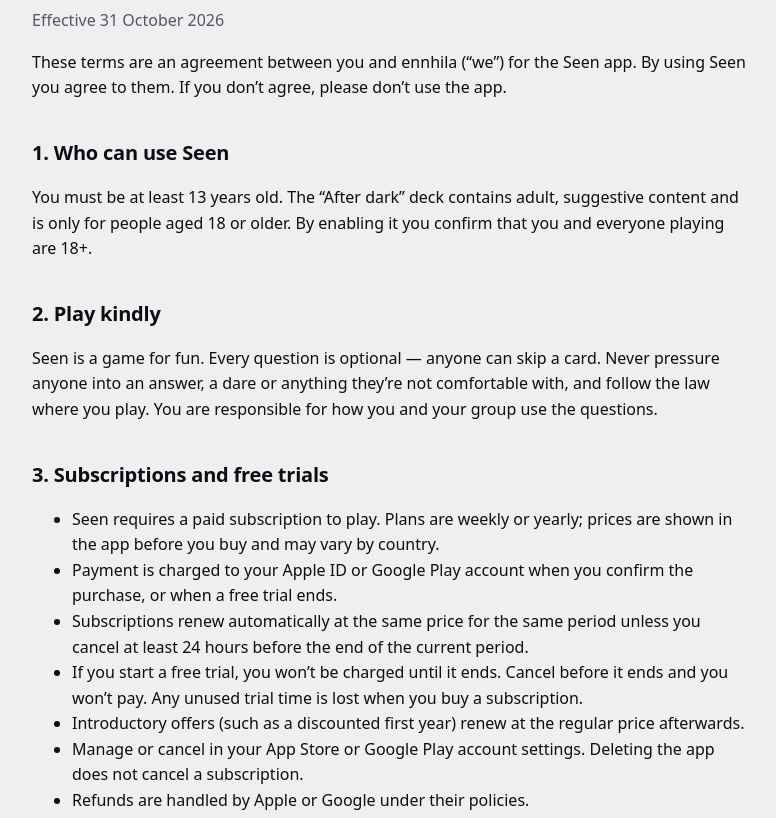
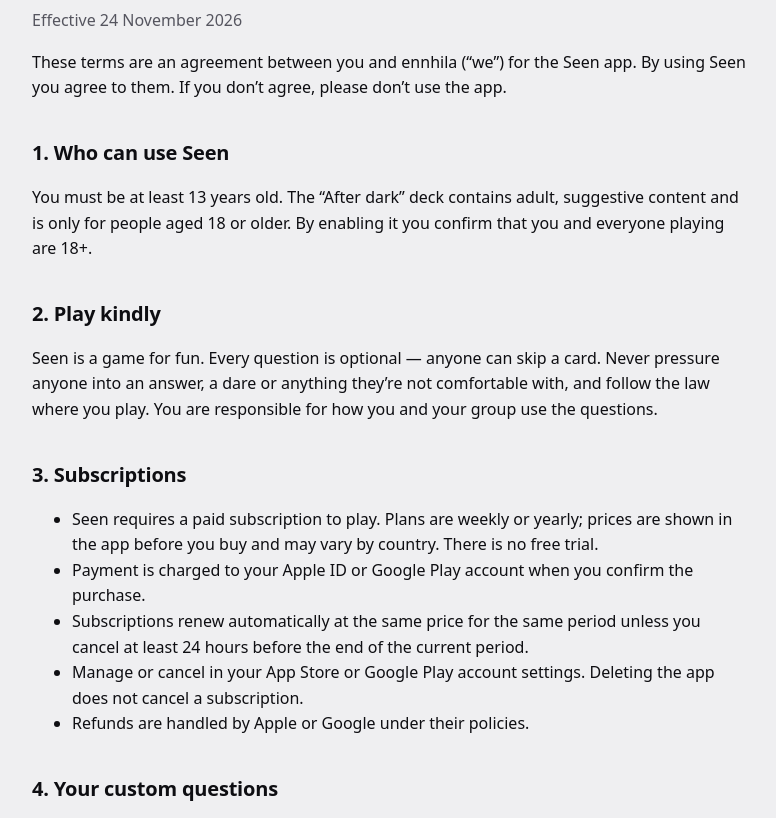
Before and after one commit to zbibaka/seen, a plain HTML site: page terms.html in a window 1280 px wide. Shown: the part 127-945 px from the top of the page, without its empty margins (248-1024 px from the left). Drawn offline with Linux system fonts and the light colour scheme.

Commit message:
Remove free trial and introductory offer wording

```diff
--- a/terms.html
+++ b/terms.html
@@ -19,7 +19,7 @@
 <main>
   <span class="tag">SEEN: WOULD YOU RATHER</span>
   <h1>Terms of Use</h1>
-  <p class="sub">Effective 31 October 2026</p>
+  <p class="sub">Effective 24 November 2026</p>
 
   <p>These terms are an agreement between you and ennhila (“we”) for the Seen app. By using Seen you agree to them. If you don’t agree, please don’t use the app.</p>
 
@@ -29,13 +29,11 @@
   <h2>2. Play kindly</h2>
   <p>Seen is a game for fun. Every question is optional — anyone can skip a card. Never pressure anyone into an answer, a dare or anything they’re not comfortable with, and follow the law where you play. You are responsible for how you and your group use the questions.</p>
 
-  <h2>3. Subscriptions and free trials</h2>
+  <h2>3. Subscriptions</h2>
   <ul>
-    <li>Seen requires a paid subscription to play. Plans are weekly or yearly; prices are shown in the app before you buy and may vary by country.</li>
-    <li>Payment is charged to your Apple ID or Google Play account when you confirm the purchase, or when a free trial ends.</li>
+    <li>Seen requires a paid subscription to play. Plans are weekly or yearly; prices are shown in the app before you buy and may vary by country. There is no free trial.</li>
+    <li>Payment is charged to your Apple ID or Google Play account when you confirm the purchase.</li>
     <li>Subscriptions renew automatically at the same price for the same period unless you cancel at least 24 hours before the end of the current period.</li>
-    <li>If you start a free trial, you won’t be charged until it ends. Cancel before it ends and you won’t pay. Any unused trial time is lost when you buy a subscription.</li>
-    <li>Introductory offers (such as a discounted first year) renew at the regular price afterwards.</li>
     <li>Manage or cancel in your App Store or Google Play account settings. Deleting the app does not cancel a subscription.</li>
     <li>Refunds are handled by Apple or Google under their policies.</li>
   </ul>
```
Also changed, not shown: privacy.html (+3 -4 lines).
